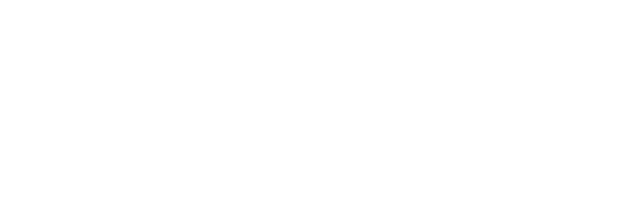
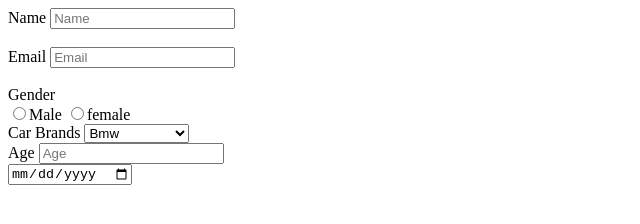
Before and after one commit to acciojob/signup-form-car-chouhanvikash, a website: page main.html in a window 1280 px wide. Shown: the whole page, without its empty margins (0-640 px from the left). Drawn offline with Linux system fonts and the light colour scheme.

Commit message:
created a submission

```diff
--- a/main.html
+++ b/main.html
@@ -7,6 +7,32 @@
 </head>
 
 <body>
+	<form>
+		<label for="name">Name</label>
+		<input type="text" id="name" placeholder="Name" required >
+		<br><br>
+		<label for="email">Email</label>
+		<input type="email" id="email" placeholder="Email" required>
+		<br><br>
+		<label for="di">Gender</label>
+		<div id="di">
+			<input type="radio" id="gender_m">Male
+			<input type="radio" id="gender_f">female
+		</div>
+		<label for="cars">Car Brands</label>
+		<select id="cars" placeholder="Please choose an option" required>
+			<option>Bmw</option>
+			<option>Alto</option>
+			<option>MAruti Suzuki</option>
+
+		</select>
+		<br>
+		<label for="age">Age</label>
+		<input type="number" id="age" placeholder="Age" required >
+		<br>
+		<label id="dob"></label>
+		<input type="date"  id="dob" required
+	</form>
 	<!-- the entire body must be written by student -->
     <script type="text/javascript" src="./script.js">
 </script>
```
